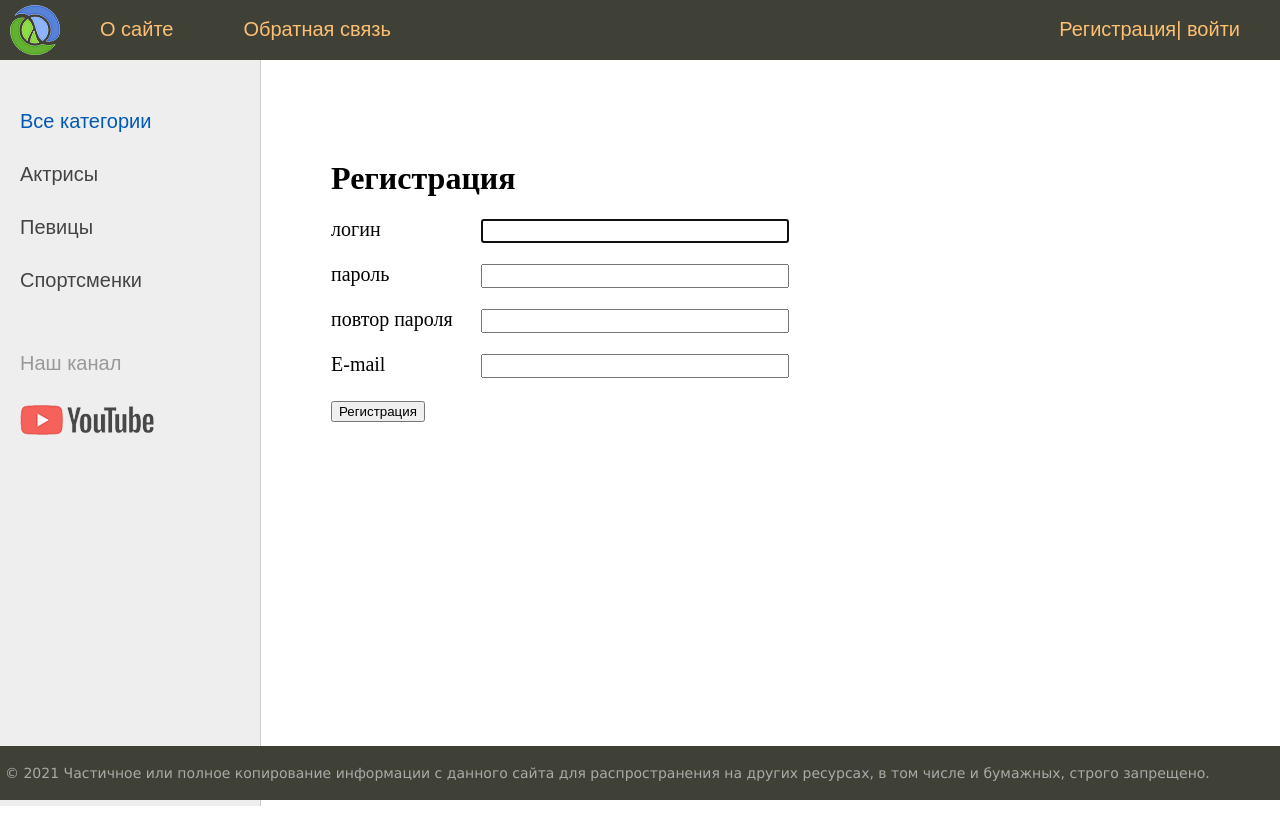
After one commit to ulan-sharinbekov/DjangoProject, a Django app: page /blog/register/ in a window 1280 px wide. The commit adds this page. Run offline with Django 3.2, Linux system fonts and the light colour scheme; data comes from the database, SQL or seed files in the repository; both versions use the stored data as it was after the commit.

Commit message:
Регистрация пользователя

```diff
--- a/blog/forms.py
+++ b/blog/forms.py
@@ -1,6 +1,8 @@
 from django import forms
 from .models import *
 from django.core.exceptions import ValidationError
+from django.contrib.auth.forms import UserCreationForm
+from django.contrib.auth.models import User
 
 ## формы связанные с моделю
 class AddPostForm(forms.ModelForm):
@@ -29,3 +31,15 @@ class AddPostForm(forms.ModelForm):
     #content = forms.CharField(widget=forms.Textarea(attrs={'cols':60, 'rows':10}), label="Контент")
     #is_published = forms.BooleanField(label="Публикация", required=False, initial=True)
     #cat = forms.ModelChoiceField(queryset=Category.objects.all(), label="Категория", empty_label="Категория не выбрана")
+
+
+
+class RegisterUserForm(UserCreationForm):
+    username = forms.CharField(label="логин", widget=forms.TextInput(attrs={'class':'form-input'}))
+    password1 = forms.CharField(label="пароль", widget=forms.PasswordInput(attrs={'class': 'form-input'}))
+    password2 = forms.CharField(label="повтор пароля", widget=forms.PasswordInput(attrs={'class': 'form-input'}))
+    email = forms.CharField(label="Е-mail", widget=forms.EmailInput(attrs={'class': 'form-input'}))
+
+    class Meta:
+        model = User
+        fields = ('username', 'password1', 'password2', 'email')
--- a/blog/templates/blog/base.html
+++ b/blog/templates/blog/base.html
@@ -17,12 +17,10 @@
 			<ul id="mainmenu" class="mainmenu">
 			<li class="logo"><a href="{% url 'home' %}"><div class="logo"></div></a></li>
 {% for m in menu %}
-	{% if not forloop.last %}
-			<li><a href="{% url m.url_name %}">{{m.title}}</a></li>
-	{% else %}
-			<li class="last"><a href="{% url m.url_name %}">{{m.title}}</a></li>
-	{% endif %}
+	<li><a href="{% url m.url_name %}">{{m.title}}</a> </li>
 {% endfor %}
+
+			<li class="last"><a href="{% url 'register' %}">Регистрация</a>|	<a href="{% url 'login' %}">войти</a></li>
 			</ul>
 			<div class="clear"></div>
 		</div>
--- /dev/null
+++ b/blog/templates/blog/register.html
@@ -0,0 +1,15 @@
+{% extends 'blog/base.html' %}
+
+{% block content%}
+
+<h1> {{ title }} </h1>
+
+<form method="post">
+    {% csrf_token %}
+    {%for f in form %}
+    <p> <label class="form-label" for="{{f.id_for_label}}">{{f.label}}</label>{{f}} </p>
+    <div class="form-error">{{f.errors}}</div>
+    {%endfor%}
+    <button type="submit">Регистрация</button>
+</form>
+{%endblock%}
--- a/blog/urls.py
+++ b/blog/urls.py
@@ -1,6 +1,6 @@
 from django.urls import path
 from django.contrib import admin
-from .views import about,  contact, login,  BlogHome, BlogCategory, ShowPost, AddPage
+from .views import about,  contact, login,  BlogHome, BlogCategory, ShowPost, AddPage, RegisterUser
 #index, show_category, show_post, addpage,
 
 urlpatterns = [
@@ -12,6 +12,7 @@ urlpatterns = [
     path('addpage/', AddPage.as_view(), name='add_page'),
     path('contact/', contact, name='contact'),
     path('login/', login, name='login'),
+    path('register/', RegisterUser.as_view(), name='register'),
     #path('post/<slug:post_slug>/', show_post, name='post'),
     path('post/<slug:post_slug>/', ShowPost.as_view(), name='post'),
     #path('category/<int:cat_id>/', show_category, name='category'),
--- a/blog/utils.py
+++ b/blog/utils.py
@@ -4,7 +4,7 @@ from .models import *
 menu = [{'title': "О сайте", 'url_name': 'about'},
         {'title': "Добавить статью", 'url_name': 'add_page'},
         {'title': "Обратная связь", 'url_name': 'contact'},
-        {'title': "Войти", 'url_name': 'login'}
+
 ]
 
 
--- a/blog/views.py
+++ b/blog/views.py
@@ -4,6 +4,7 @@ from django.views.generic import ListView, DetailView, CreateView
 from django.urls import reverse_lazy
 from django.contrib.auth.mixins import LoginRequiredMixin
 from django.core.paginator import Paginator
+from django.contrib.auth.forms import UserCreationForm
 
 from .models import *
 from .forms import *
@@ -154,9 +155,15 @@ def pageNotFound(request, exception):
 
 
 
+class RegisterUser(DataMixin, CreateView):
+    form_class = RegisterUserForm
+    template_name = 'blog/register.html'
+    success_url = reverse_lazy('login')
 
-
-
+    def get_context_data(self, *, object_list=None, **kwargs):
+        context = super().get_context_data(**kwargs)
+        c_def = self.get_user_context(title="Регистрация")
+        return dict(list(context.items()) + list(c_def.items()))
 
 
 
```
Also changed, not shown: blog/migrations/0002_alter_blog_options.py (added), db.sqlite3.
